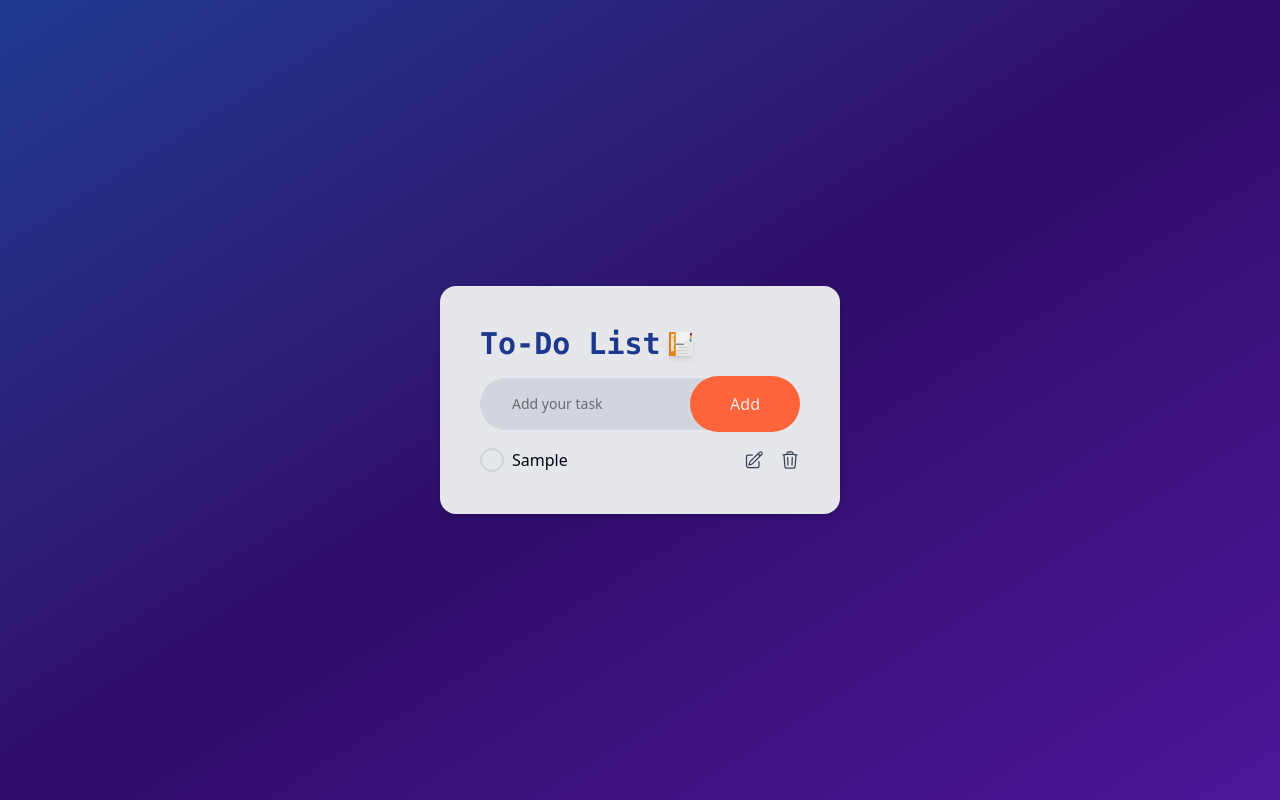
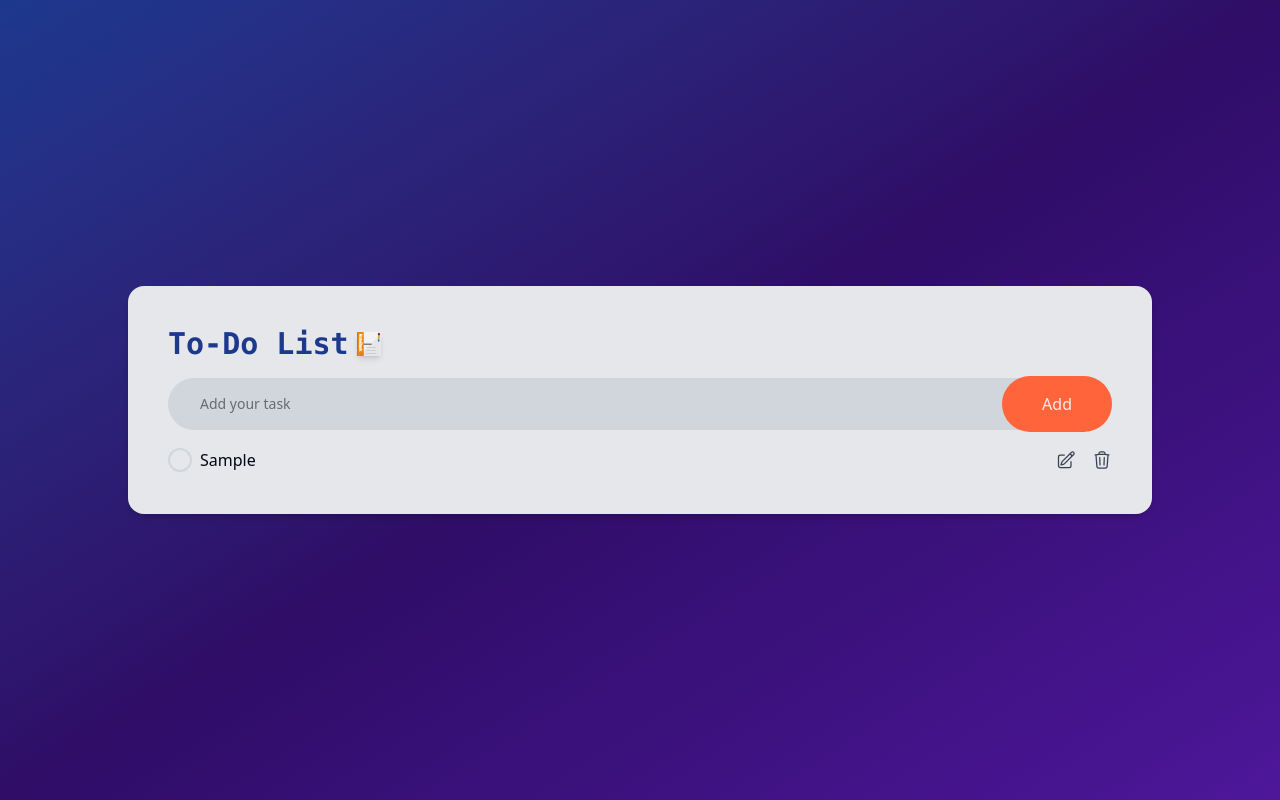
Before and after one commit to syHoang23/todolist-react, a React (Vite) app: page / in a window 1280 px wide. Both pictures are taken after typing "Sample" into the empty fields and a click on the button "Add". Built offline with nearby package versions, Linux system fonts and the light colour scheme.

Commit message:
update responsive tailwind

```diff
--- a/src/App.jsx
+++ b/src/App.jsx
@@ -3,7 +3,7 @@ import TodoList from "./components/TodoList";
 
 export default function App() {
   return (
-    <div className="bg-gray-200 w-[400px] p-10 rounded-2xl shadow-md text-start justify-center">
+    <div className="bg-gray-200 w-[400px] sm:w-[640px] md:w-[768px] lg:w-[1024px] p-10 rounded-2xl shadow-md text-start justify-center">
       <TodoList />
     </div>
   );
--- a/src/components/Card.tsx
+++ b/src/components/Card.tsx
@@ -62,7 +62,7 @@ export default function Card({ id, value, onDelete }: Props) {
                                 </div>
                                 <p
                                     onClick={onChangeCheckbox}
-                                    className="py-0.5 text-gray-950 select-none focus:outline-none transition cursor-pointer w-full max-w-[180px] items-center break-words"
+                                    className="py-0.5 text-gray-950 select-none focus:outline-none transition cursor-pointer w-full max-w-[190px] sm:max-w-[430px] md:max-w-[556px] lg:max-w-[816px] items-center break-words"
                                     style={{
                                         textDecoration: isChecked ? 'line-through' : 'none',
                                         opacity: isChecked ? 0.5 : 1,
```
